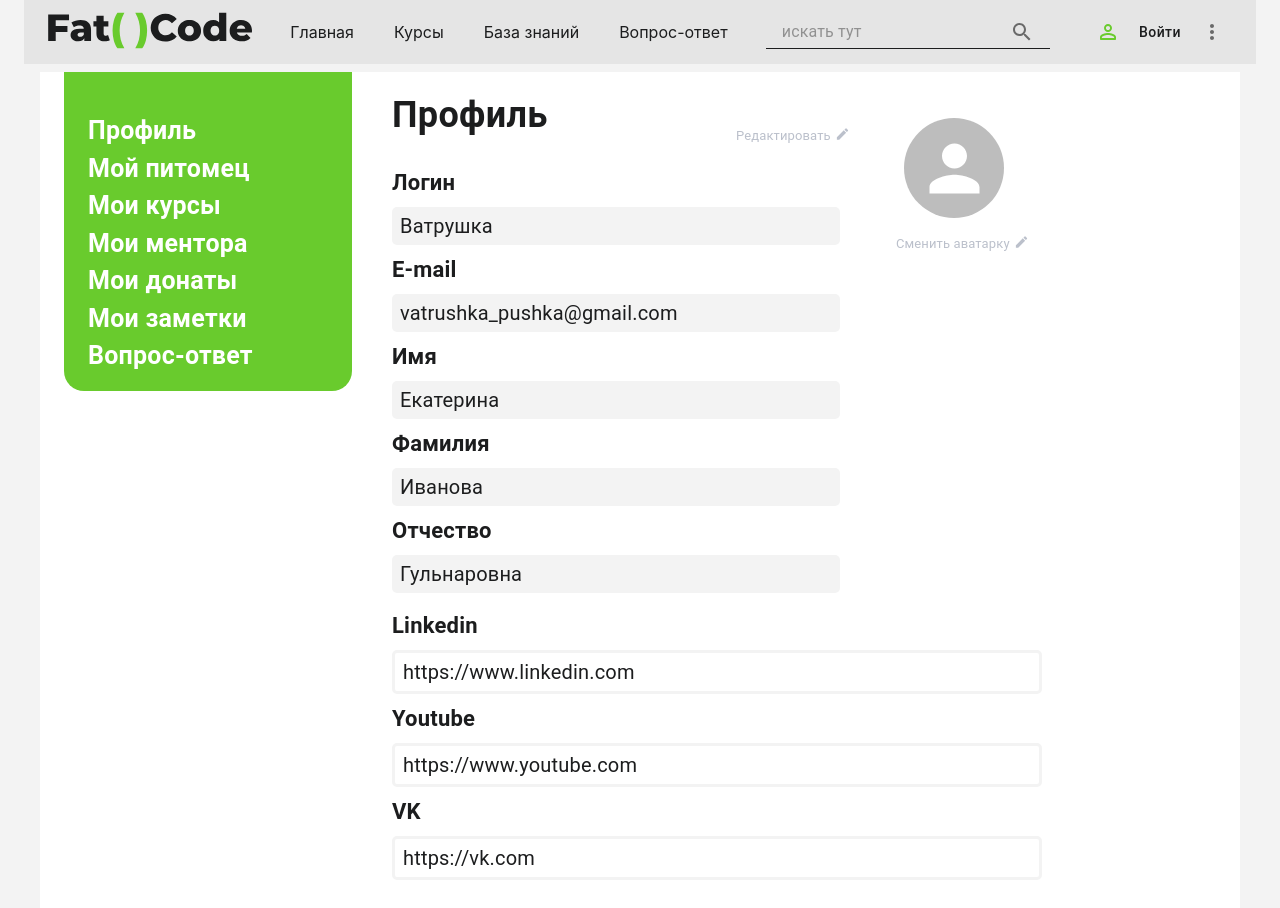
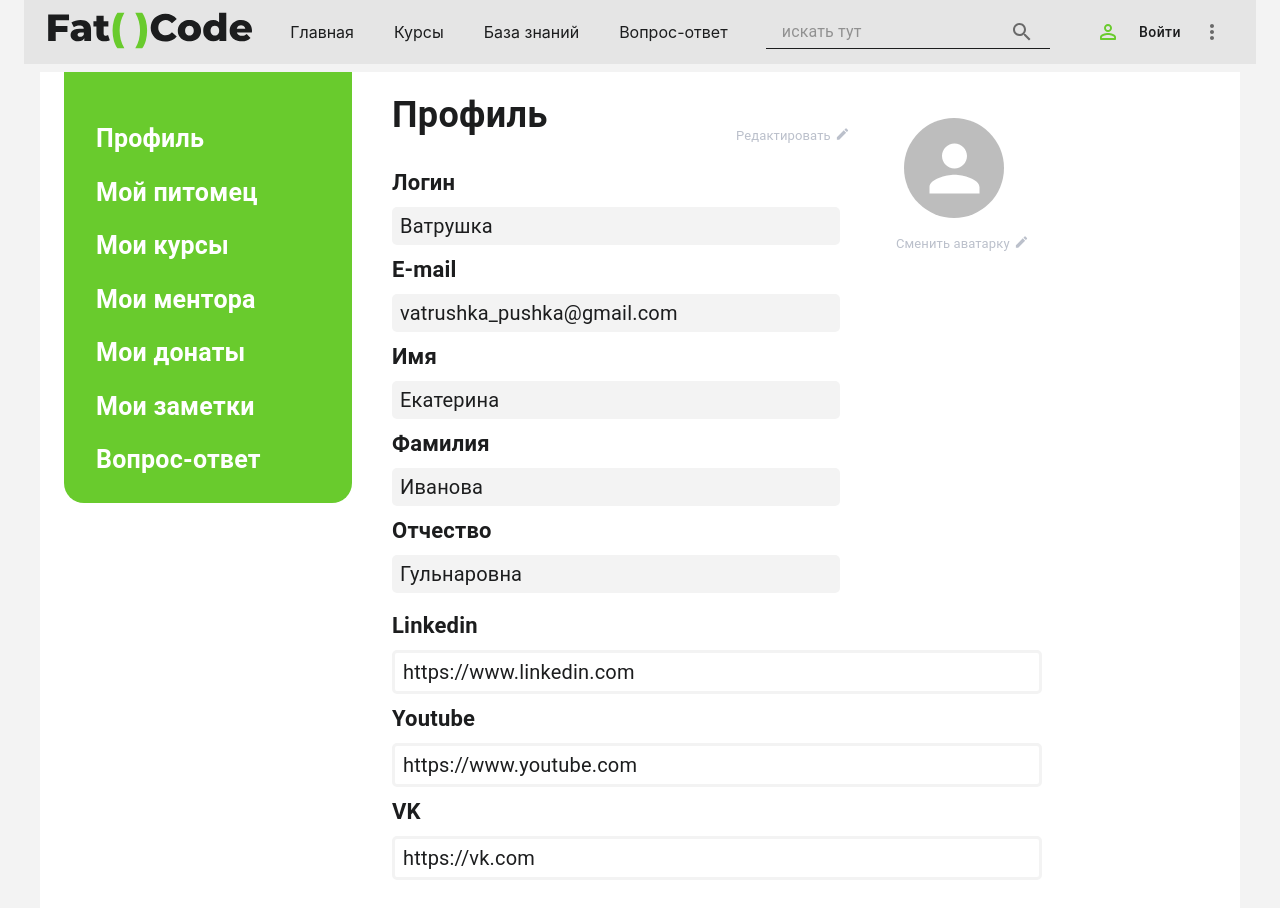
Before and after one commit to fox1206/fatcode-frontend, a Next.js app: page /profile/1 in a window 1280 px wide. Shown: the top 908 px of the page. Built offline with nearby package versions, Linux system fonts and the light colour scheme.

Commit message:
fix: left menu

```diff
--- a/layout/profile/LeftMenu.tsx
+++ b/layout/profile/LeftMenu.tsx
@@ -1,5 +1,5 @@
 import React from "react";
-import {Container} from "@mui/material";
+import {Container, Box} from "@mui/material";
 import TextLeftMenu from "./TextLeftMenu";
 import Image from "next/image";
 import Grid from "@mui/material/Grid";
@@ -19,18 +19,18 @@ const LeftMenu = () => {
 
     if (pets){
     return(<>
-        <Container sx={{
+        <Box sx={{
             background: "#69CB2D",
             borderBottomLeftRadius: 20,
             borderBottomRightRadius: 20,
             paddingTop: 5,
-            paddingBottom: 2
+            paddingBottom: 2,
         }}>
             <TextLeftMenu list={list}/>
-        </Container>
+        </Box>
         </>
     )}else {return(<>
-            <Container sx={{
+            <Box sx={{
                 background: "#69CB2D",
                 borderBottomLeftRadius: 20,
                 borderBottomRightRadius: 20,
@@ -38,7 +38,7 @@ const LeftMenu = () => {
                 paddingBottom: 2
             }}>
                 <TextLeftMenu list={list}/>
-            </Container>
+            </Box>
             <Grid>
                 <Image src={"/assets/image/svg/Laps.svg"} width={200} height={200} />
             </Grid>
--- a/layout/profile/TextLeftMenu.tsx
+++ b/layout/profile/TextLeftMenu.tsx
@@ -1,5 +1,5 @@
 import React from "react";
-import {Grid, Typography} from "@mui/material";
+import { Grid, Typography } from "@mui/material";
 import Link from "next/link";
 
 type LeftMenu = {
@@ -13,19 +13,21 @@ type List = {
 }
 
 //Навесить линки на переходы по страницам
-const TextLeftMenu: React.FC<LeftMenu> = ({list}) => {
+const TextLeftMenu: React.FC<LeftMenu> = ({ list }) => {
     return (
         <>
             {
-                list.map(item=>(
+                list.map(item => (
                     <Grid>
                         <Typography key={item.key} sx={{
                             color: "white",
                             fontSize: 25,
                             fontWeight: "bold",
+                            paddingX: 4,
+                            paddingY: 1,
                             "&:hover": {
                                 background: "white",
-                                color: "#69CB2D"
+                                color: "#69CB2D",
                             }
                         }}>
                             <Link href={item.href}>{item.text}</Link>
```
